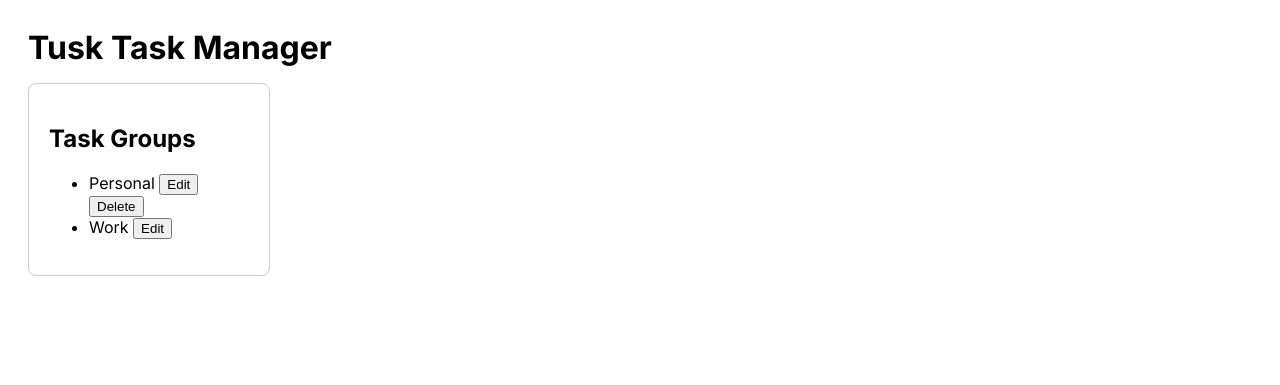
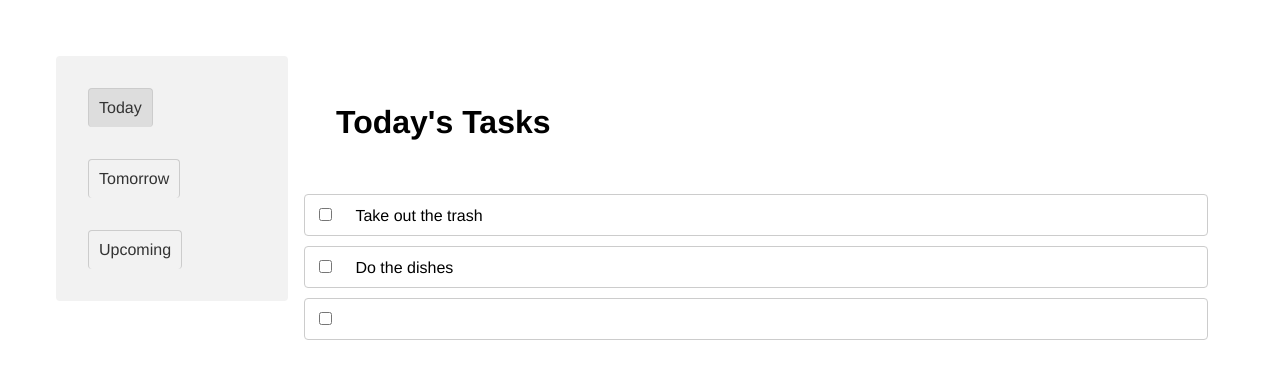
Before and after one commit to france-is/france-is.github.io, a plain HTML site: page index.html in a window 1280 px wide. Drawn offline with Linux system fonts and the light colour scheme.

Commit message:
Update index.html

```diff
--- a/index.html
+++ b/index.html
@@ -1,91 +1,100 @@
-<!doctype html>
+<!DOCTYPE html>
 <html>
 <head>
-  <title>Tusk Task Manager</title>
+  <meta charset="UTF-8">
+  <title>Tusk - Task Manager</title>
   <style>
-    @import url('https://fonts.googleapis.com/css2?family=Inter:wght@400;700&display=swap');
-    body {
-      font-family: 'Inter', sans-serif;
-      padding: 20px;
+    /* Add styling for clean fonts, large padding, and rounded corners */
+    * {
+      font-family: "Helvetica Neue", sans-serif;
+      padding: 1em;
+      border-radius: 4px;
     }
-    h1 {
-      font-size: 2em;
-      margin: 0 0 0.5em;
+
+    /* Remove outlines for a more polished look */
+    *:focus {
+      outline: none;
     }
-    .sidebar {
-      float: left;
+
+    /* Style the task manager container */
+    #task-manager {
+      display: flex;
+    }
+
+    /* Style the sidebar for grouping and storing tasks */
+    #sidebar {
       width: 200px;
-      margin-right: 20px;
-      padding: 20px;
-      border: 1px solid #ccc;
-      border-radius: 8px;
+      height: 100%;
+      background-color: #f2f2f2;
     }
-    .task-list {
-      list-style: none;
+
+    /* Style the tab layout for the sidebar */
+    #sidebar .tabs {
+      list-style-type: none;
+      margin: 0;
       padding: 0;
     }
-    .task-list li {
-      padding: 15px;
-      border-bottom: 1px solid #ccc;
+
+    #sidebar .tabs li {
+      display: inline-block;
+      margin-right: 10px;
     }
-    .task-list li:last-child {
+
+    #sidebar .tabs li a {
+      text-decoration: none;
+      color: #333;
+      padding: 10px;
+      display: block;
+      border: 1px solid #ccc;
       border-bottom: none;
     }
-    .task-list li.completed {
-      text-decoration: line-through;
-      color: #ccc;
+
+    #sidebar .tabs li a:hover,
+    #sidebar .tabs li.active a {
+      background-color: #ddd;
     }
-    /* Add some basic styling for the task and group forms */
-    form {
-      margin-top: 20px;
+
+    /* Style the section for adding and organizing tasks */
+    #tasks {
+      flex: 1;
     }
-    form label {
-      display: block;
-      margin-bottom: 0.5em;
+
+    #tasks h1 {
+      margin-top: 0;
     }
-    form input,
-    form select {
-      width: 100%;
-      padding: 8px;
-      font-size: 1em;
+
+    #tasks .task-list {
+      list-style-type: none;
+      margin: 0;
+      padding: 0;
+    }
+
+    #tasks .task-list li {
       border: 1px solid #ccc;
-    }
-    form button {
-      /* Use a more modern, cleaner button style */
-      padding: 8px;
-      font-size: 1em;
-      background-color: #2196f3;
-      color: white;
-      border: none;
-      border-radius: 4px;
-      cursor: pointer;
-    }
-    /* Add some basic styling for the group edit form */
-    .group-edit-form {
-      display: none;
-    }
-    .group-edit-form input {
-      width: 80%;
-    }
-    .group-edit-form button {
-      width: 15%;
+      padding: 10px;
+      margin-bottom: 10px;
     }
   </style>
 </head>
 <body>
-  <h1>Tusk Task Manager</h1>
-  <div class="sidebar">
-    <h2>Task Groups</h2>
-    <ul class="group-list">
-      <li>
-        Personal
-        <button class="edit-group-button">Edit</button>
-        <button class="delete-group-button">Delete</button>
-        <form class="group-edit-form">
-          <input type="text" value="Personal">
-          <button type="submit">Save</button>
-        </form>
-      </li>
-      <li>
-        Work
-        <button class="edit-group-button">Edit</
+  <div id="task-manager">
+    <div id="sidebar">
+      <ul class="tabs">
+        <li class="active"><a href="#">Today</a></li>
+        <li><a href="#">Tomorrow</a></li>
+        <li><a href="#">Upcoming</a></li>
+      </ul>
+    </div>
+    <div id="tasks">
+      <h1>Today's Tasks</h1>
+      <ul class="task-list">
+        <li>
+          <input type="checkbox" id="task-1">
+          <label for="task-1">Take out the trash</label>
+        </li>
+        <li>
+          <input type="checkbox" id="task-2">
+          <label for="task-2">Do the dishes</label>
+        </li>
+        <li>
+          <input type="checkbox" id="task-3">
```
